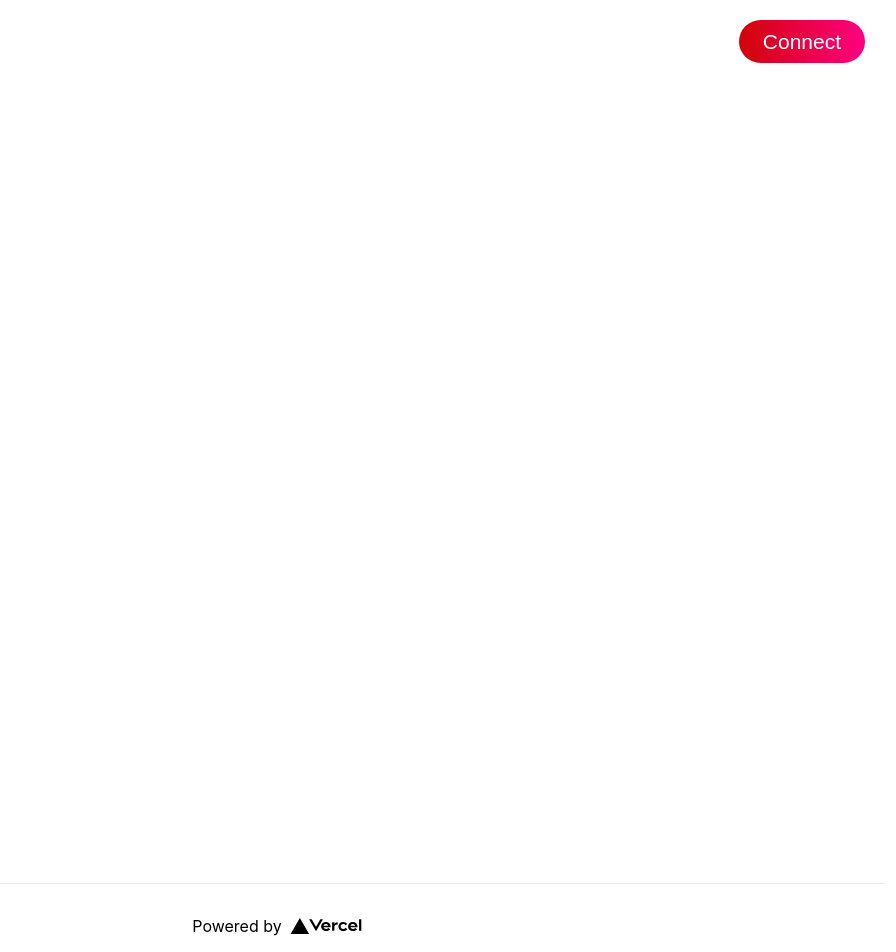
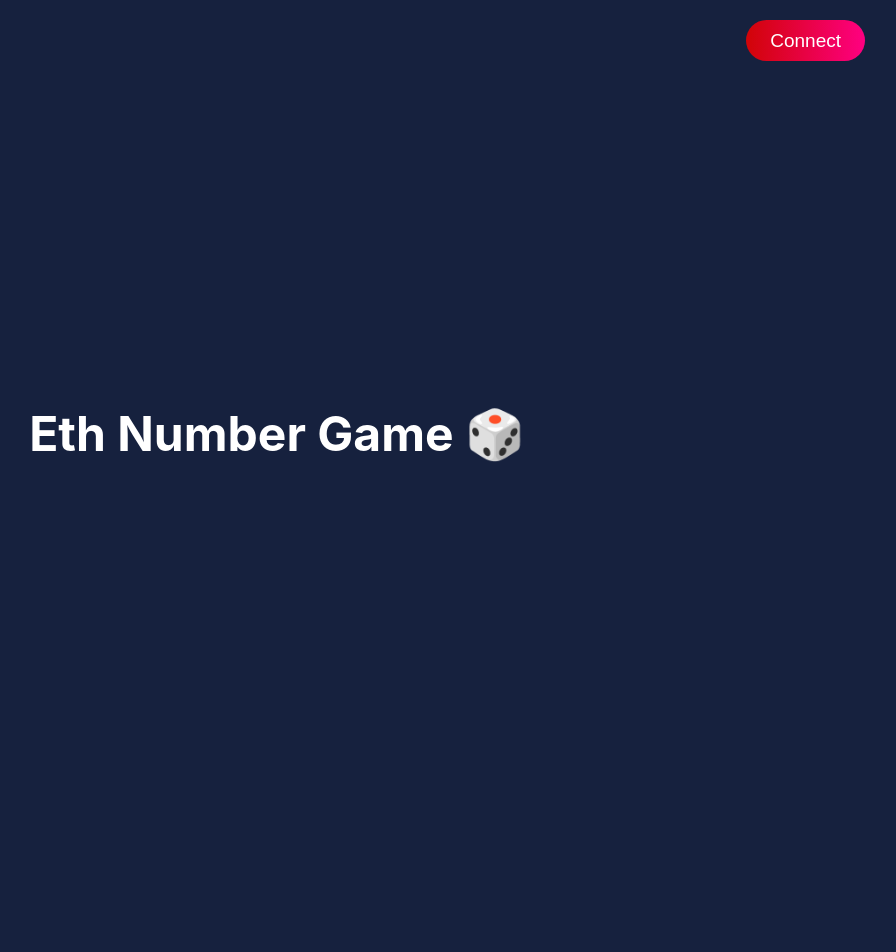
Before and after one commit to BramMathijssen/address-book, a Next.js app in the folder EthGame/ethgame-frontend/: page / in a window 1280 px wide. Shown: the top 952 px of the page, without its empty margins (363-1259 px from the left). After the commit the page ends 881 px from the top, so only its background shows below. Built offline with nearby package versions, Linux system fonts and the light colour scheme.

Commit message:
added styling

```diff
--- a/EthGame/ethgame-frontend/components/ConnectWallet.module.scss
+++ b/EthGame/ethgame-frontend/components/ConnectWallet.module.scss
@@ -14,7 +14,7 @@
     );
     border-radius: 30px;
     color: white;
-    font-size: 21px;
+    font-size: 19px;
 
     &.connected {
     }
--- a/EthGame/ethgame-frontend/components/EnterGame.js
+++ b/EthGame/ethgame-frontend/components/EnterGame.js
@@ -2,6 +2,8 @@ import { React, useState, useEffect, useContext } from "react";
 import { ethers } from "ethers";
 import EthersContext from "../context/ethers-context";
 import UiContext from "../context/ui-context";
+
+import styles from "./EnterGame.module.scss";
 
 const EnterGame = () => {
   const [loading, setLoading] = useState(false);
@@ -39,16 +41,21 @@ const EnterGame = () => {
   };
 
   return (
-    <div>
+    <div className={styles.enterGame}>
       {loading ? <p>Loading...</p> : null}
       <form onSubmit={depositHandler}>
-        <label>Enter Amount:</label>
+        <label className={styles.label}>Enter Amount:</label>
         <input
+          className={styles.input}
           type="text"
           placeholder="0"
           onChange={handleDepositAmountChange}
         ></input>
-        {ethersCtx.contract && <button>Deposit</button>}
+        {ethersCtx.contract && (
+          <button className={`${styles.button} ${styles.deposit}`}>
+            Deposit
+          </button>
+        )}
       </form>
     </div>
   );
--- /dev/null
+++ b/EthGame/ethgame-frontend/components/EnterGame.module.scss
@@ -0,0 +1,25 @@
+.enterGame {
+  padding: 25px;
+
+  .button {
+    padding: 0.4rem 1.3rem 0.4rem 1.3rem;
+    border: none;
+    background: #e94560;
+    border-radius: 8px;
+    color: white;
+    font-size: 17px;
+    cursor: pointer;
+  }
+
+  .input {
+    padding: 8px;
+    border-radius: 5px;
+    border-style: none;
+    margin-right: 20px;
+  }
+
+  .label {
+    color: white;
+    margin-right: 20px;
+  }
+}
--- a/EthGame/ethgame-frontend/components/GameDetails.js
+++ b/EthGame/ethgame-frontend/components/GameDetails.js
@@ -2,6 +2,8 @@ import { React, useState, useEffect, useContext } from "react";
 import { ethers } from "ethers";
 import EthersContext from "../context/ethers-context";
 import UiContext from "../context/ui-context";
+
+import styles from "./GameDetails.module.scss";
 
 const GameDetails = () => {
   const [gameWon, setGameWon] = useState("");
@@ -12,7 +14,7 @@ const GameDetails = () => {
   const uiCtx = useContext(UiContext);
 
   useEffect(() => {
-    getGameDetails();
+    uiCtx.updateUi();
   }, []);
 
   const getGameDetails = async () => {
@@ -39,7 +41,7 @@ const GameDetails = () => {
     : null;
 
   return (
-    <div>
+    <div className={styles.gameDetails}>
       <div className="details">
         <p>Current Balance in Contract: {uiCtx.contractBalance} ETH</p>
         <p>Current Games Played: {uiCtx.playerCount}</p>
--- /dev/null
+++ b/EthGame/ethgame-frontend/components/GameDetails.module.scss
@@ -0,0 +1,8 @@
+.gameDetails {
+  background-color: #0f3460;
+  padding: 3rem;
+  border-radius: 10px;
+  width: 50%;
+  color: white;
+  box-shadow: 7px 4px 15px -3px rgba(0, 0, 0, 0.1);
+}
--- a/EthGame/ethgame-frontend/pages/index.js
+++ b/EthGame/ethgame-frontend/pages/index.js
@@ -17,23 +17,12 @@ export default function Home() {
         <link rel="icon" href="/favicon.ico" />
       </Head>
       <ConnectWallet />
+
       <main className={styles.main}>
+        <h1 className={styles.title}>Eth Number Game 🎲</h1>
         {ethersCtx.contract && <GameDetails />}
         {ethersCtx.contract && <EnterGame />}
       </main>
-
-      <footer className={styles.footer}>
-        <a
-          href="https://vercel.com?utm_source=create-next-app&utm_medium=default-template&utm_campaign=create-next-app"
-          target="_blank"
-          rel="noopener noreferrer"
-        >
-          Powered by{" "}
-          <span className={styles.logo}>
-            <Image src="/vercel.svg" alt="Vercel Logo" width={72} height={16} />
-          </span>
-        </a>
-      </footer>
     </div>
   );
 }
--- a/EthGame/ethgame-frontend/styles/Home.module.css
+++ b/EthGame/ethgame-frontend/styles/Home.module.css
@@ -42,7 +42,9 @@
 .title {
   margin: 0;
   line-height: 1.15;
-  font-size: 4rem;
+  font-size: 3rem;
+  color: white;
+  margin-bottom: 6rem;
 }
 
 .title,
--- a/EthGame/ethgame-frontend/styles/globals.css
+++ b/EthGame/ethgame-frontend/styles/globals.css
@@ -4,6 +4,7 @@ body {
   margin: 0;
   font-family: -apple-system, BlinkMacSystemFont, Segoe UI, Roboto, Oxygen,
     Ubuntu, Cantarell, Fira Sans, Droid Sans, Helvetica Neue, sans-serif;
+  background-color: #16213e;
 }
 
 a {
```
